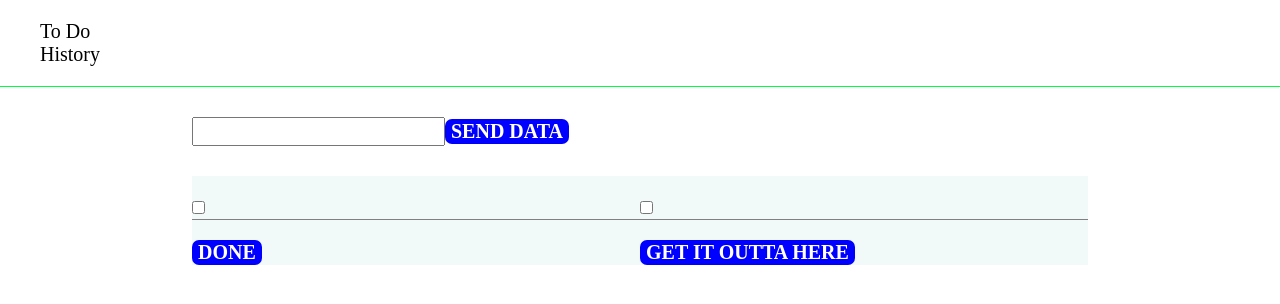
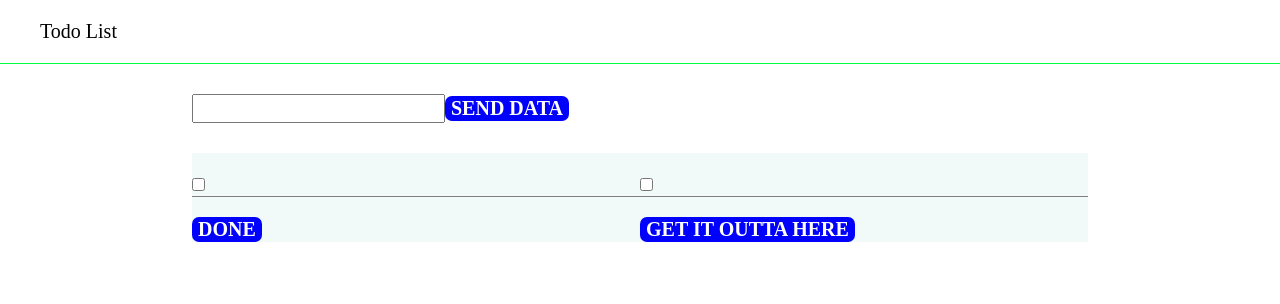
Before and after one commit to iQuixotic/todos_SERN, a React app in the folder client/: page / in a window 1280 px wide. Built offline with nearby package versions, Linux system fonts and the light colour scheme; no server answers.

Commit message:
more styling

```diff
--- a/client/src/components/nav/navItems/navItems.js
+++ b/client/src/components/nav/navItems/navItems.js
@@ -5,8 +5,9 @@ import './style.css';
 const NavItems = (props) => {
     return (
         <nav className='nav-items'>
-             <li>To Do<a href={props.link1}>{props.children}</a></li>
-             <li>History<a href={props.link2}>{props.children}</a></li>
+        Todo List
+             {/* <li>To Do<a href={props.link1}>{props.children}</a></li>
+             <li>History<a href={props.link2}>{props.children}</a></li> */}
         </nav>
     );
 }
--- a/client/src/containers/pgs/main/main.js
+++ b/client/src/containers/pgs/main/main.js
@@ -174,16 +174,20 @@ class Main extends React.Component {
           <input id='input_add-new-todo' onChange={this.changeHandler} type='text' name='action' />
           <button onClick={this.dataHandler}>SEND DATA</button>
           <div className='flex margin-top'>
+
             <div className='left-col'>
               <div>{myTable(this.state.all)}</div>
-            <button onClick={this.historyHandler}>DONE</button>
             </div>
 
             <div className='right-col'>
               <div>{myTable(this.state.history)}</div>
-            <button onClick={this.eraseHistoryHandler}>GET IT OUTTA HERE</button>
             </div>
           </div>
+          <div className='btn-group flex'>
+            <div className='half-width'><button onClick={this.historyHandler}>DONE</button></div>
+            <div className='half-width'><button onClick={this.eraseHistoryHandler}>GET IT OUTTA HERE</button></div>
+          </div>
+
       </div>
     </Layout>
     );
--- a/client/src/containers/pgs/main/style.css
+++ b/client/src/containers/pgs/main/style.css
@@ -10,6 +10,14 @@
 .flex {
     background: rgb(241, 250, 249);
     display: flex;
+}
+
+.btn-group {
+
+}
+
+.half-width {
+    width: 50%;
 }
 
 .margin-top {
```
Lines whose indentation alone changed are shown as unchanged.
